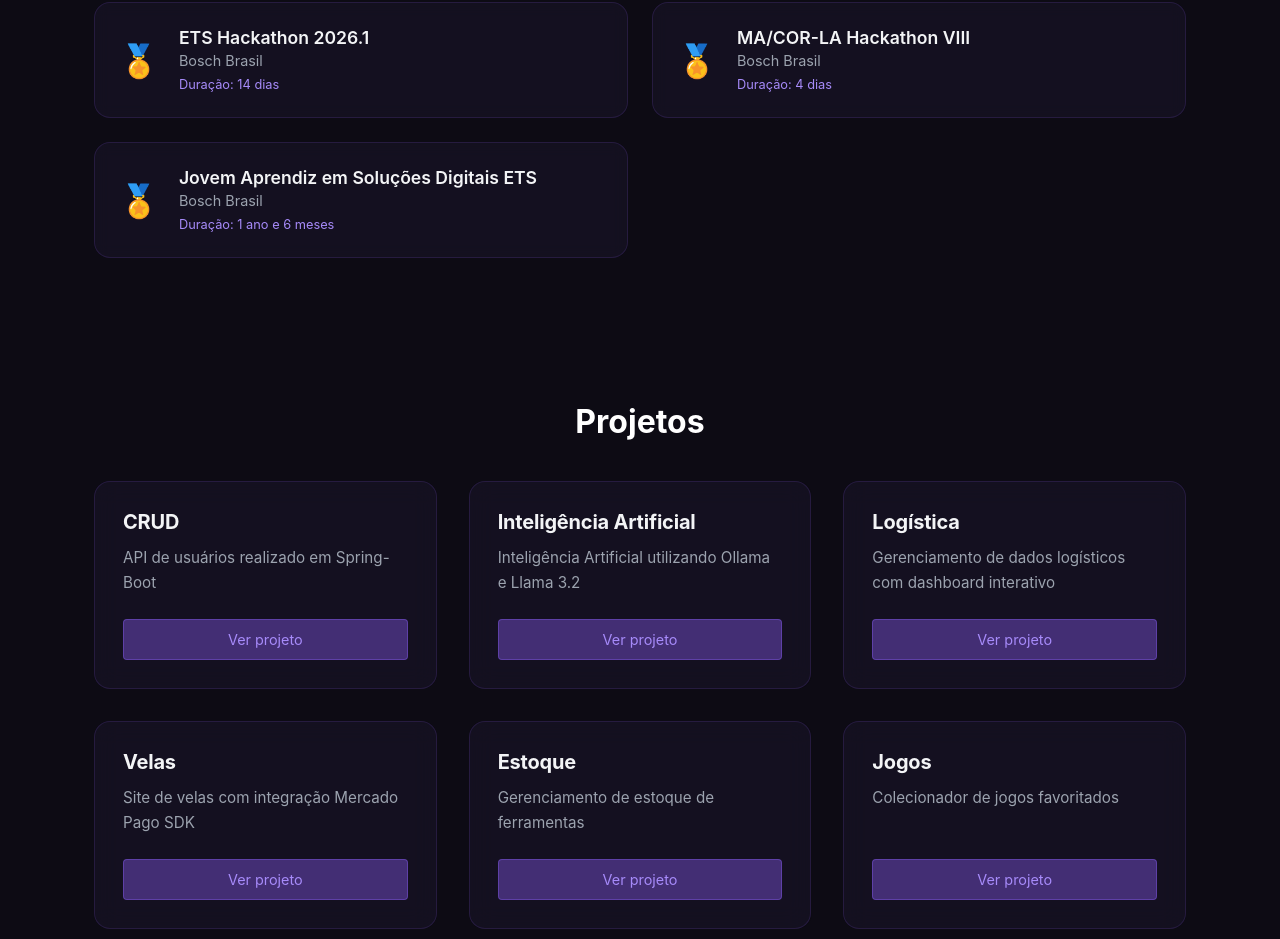
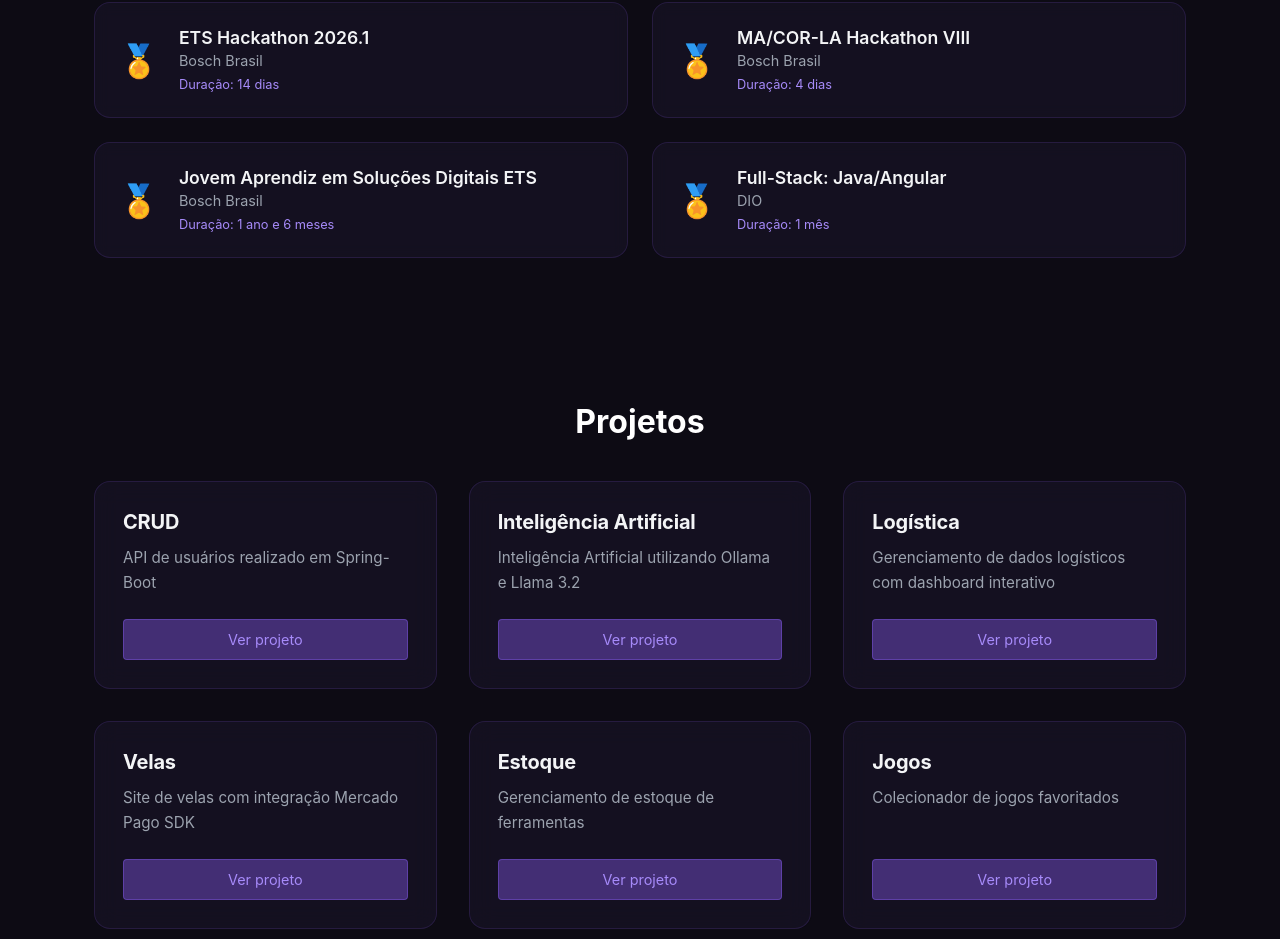
Before and after one commit to kauanvinicius9/Portfolio-Web, a React (Vite) app in the folder frontend/: page / in a window 1280 px wide. Shown: the part 1172-2111 px from the top of the page. Built offline with nearby package versions, Linux system fonts and the light colour scheme.

Commit message:
Update certificates.ts

```diff
--- a/frontend/src/data/certificates.ts
+++ b/frontend/src/data/certificates.ts
@@ -43,4 +43,10 @@ export const certificates: Certificates[] = [
     institution: "Bosch Brasil",
     duration: "1 ano e 6 meses",
   },
+  {
+    id: "08",
+    course: "Full-Stack: Java/Angular",
+    institution: "DIO",
+    duration: "1 mês",
+  },
 ];
```
